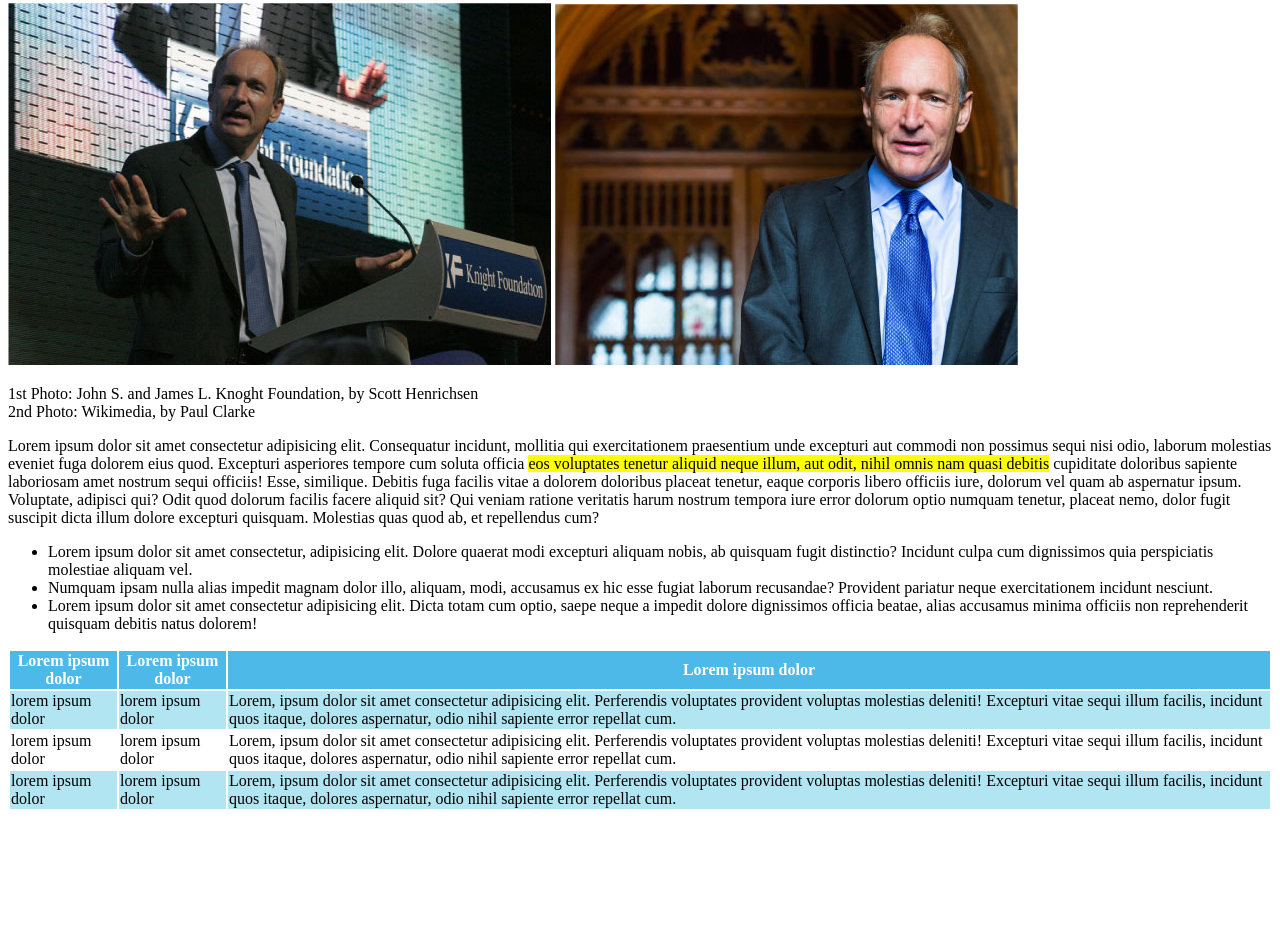
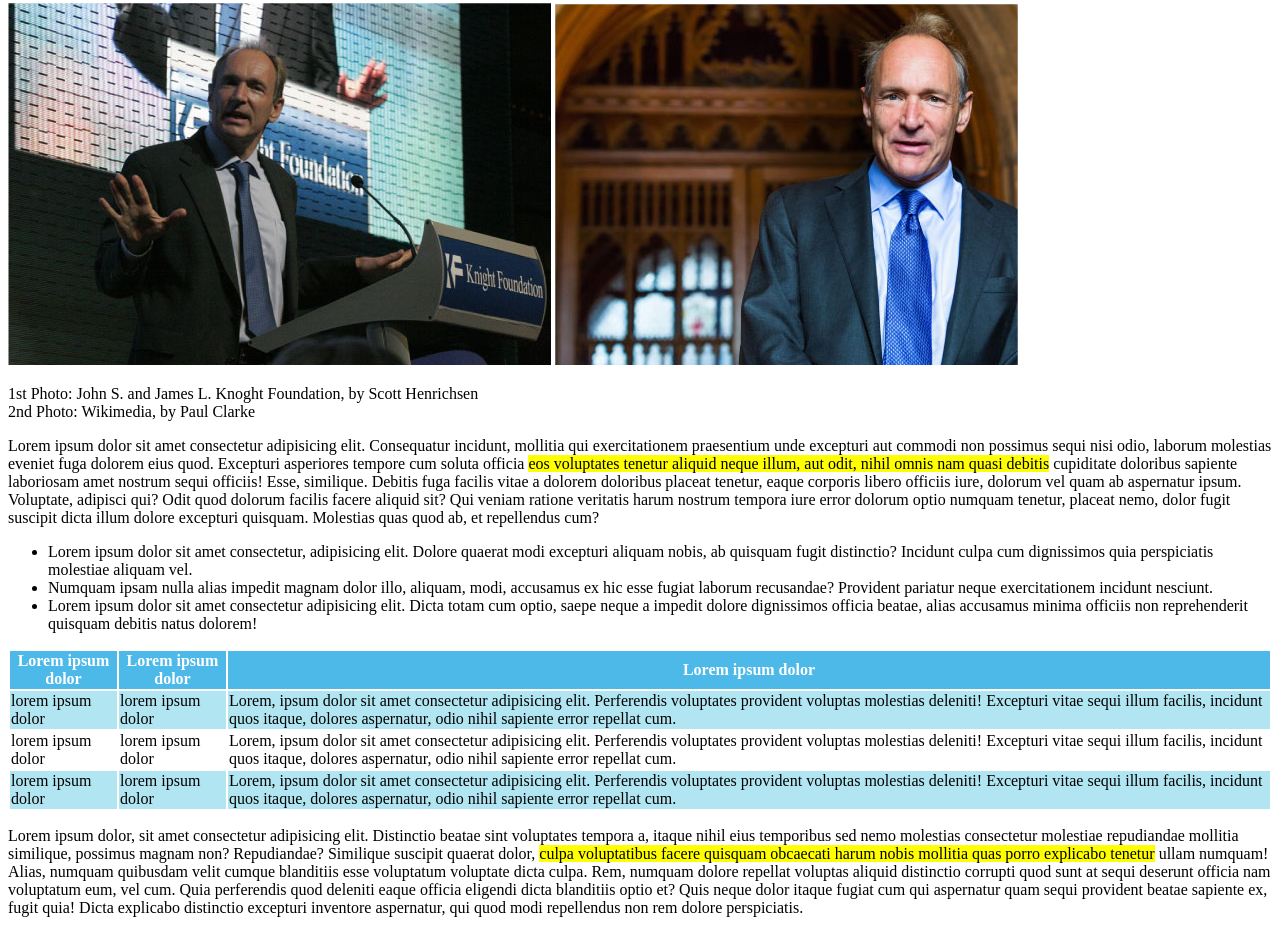
Before and after one commit to DarioEsposito89/html-css-booleaner, a plain HTML site: page index.html in a window 1280 px wide. Shown: the part 243-1176 px from the top of the page. Before the commit the page ends 1062 px from the top, so only its background shows below. Drawn offline with Linux system fonts and the light colour scheme.

Commit message:
inserito altro lorem con testo marcato

```diff
--- a/index.html
+++ b/index.html
@@ -81,6 +81,10 @@
                 </table>
             </div>
 
+            <p>Lorem ipsum dolor, sit amet consectetur adipisicing elit. Distinctio beatae sint voluptates tempora a, itaque nihil eius temporibus sed nemo molestias consectetur molestiae repudiandae mollitia similique, possimus magnam non? Repudiandae?
+                Similique suscipit quaerat dolor, <mark>culpa voluptatibus facere quisquam obcaecati harum nobis mollitia quas porro explicabo tenetur</mark> ullam numquam! Alias, numquam quibusdam velit cumque blanditiis esse voluptatum voluptate dicta culpa.
+                Rem, numquam dolore repellat voluptas aliquid distinctio corrupti quod sunt at sequi deserunt officia nam voluptatum eum, vel cum. Quia perferendis quod deleniti eaque officia eligendi dicta blanditiis optio et?
+                Quis neque dolor itaque fugiat cum qui aspernatur quam sequi provident beatae sapiente ex, fugit quia! Dicta explicabo distinctio excepturi inventore aspernatur, qui quod modi repellendus non rem dolore perspiciatis.</p>
 
         </main>
 
```
